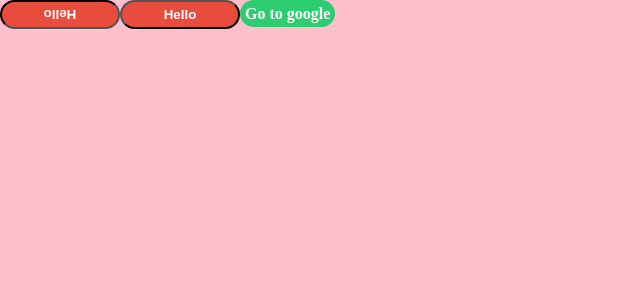
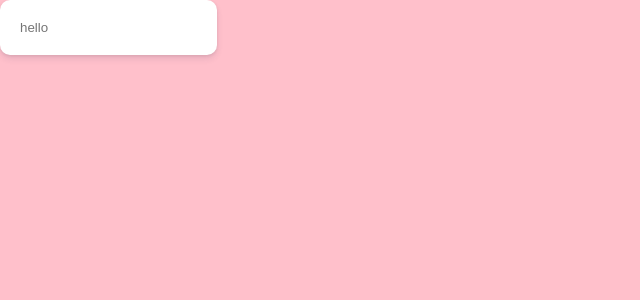
Before and after one commit to writepro4/styledcomponents, a React (Create React App) app: page / in a window 1280 px wide. Shown: the top 300 px of the page, without its empty margins (0-640 px from the left). Built offline with nearby package versions, Linux system fonts and the light colour scheme; the HTML template or start-up script is replaced by a standard one.

Commit message:
[update] 5. css 그룹화 작업

```diff
--- a/src/App.js
+++ b/src/App.js
@@ -1,5 +1,5 @@
 import React, { Component } from "react";
-import styled, { injectGlobal, keyframes } from "styled-components";
+import styled, { injectGlobal, css } from "styled-components";
 
 injectGlobal`
   body{
@@ -8,19 +8,12 @@
   }
 `;
 
-class App extends Component {
-    render() {
-        return (
-            <Container>
-                <Button danger rotationTime={1}>
-                    Hello
-                </Button>
-                <Button danger>Hello</Button>
-                <Anchor href="http://google.com">Go to google</Anchor>
-            </Container>
-        );
-    }
-}
+const awesomeCard = css`
+  box-shadow: 0 4px 6px rgba(50, 50, 93, 0.11), 0 1px 3px rgba(0, 0, 0, 0.08);
+  background-color: white;
+  border-radius: 10px;
+  padding: 20px;
+`;
 
 const Container = styled.div`
   height: 100vh;
@@ -28,37 +21,23 @@
   background-color: pink;
 `;
 
-const Button = styled.button`
-  border-radius: 50px;
-  padding: 5px;
-  min-width: 120px;
-  color: white;
-  font-weight: 600;
-  -webkit-appearance: none;
-  cursor: pointer;
-  &:active,
-  &:focus {
-    outline: none;
-  }
-  background-color: ${props => (props.danger ? "#e74c3c" : "#2ecc71")};
-   ${props => {
-    if (props.danger) {
-        return `animation: ${rotation} ${props.rotationTime}s linear infinite`;
-    }
-}};
+const Input = styled.input.attrs({
+    required: true
+})`
+  border: none;
+  ${awesomeCard};
 `;
 
-const Anchor = Button.withComponent("a").extend`
-  text-decoration:none;
-`;
 
-const rotation = keyframes`
-  from{
-    transform: rotate(0deg);
-  }
-  to{
-    transform: rotate(360deg);
-  }
-`;
+
+class App extends Component {
+    render() {
+        return (
+            <Container>
+                <Input placeholder="hello"/>
+            </Container>
+        );
+    }
+}
 
 export default App;
```
